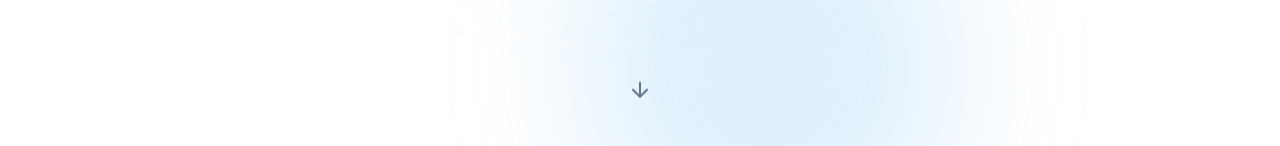
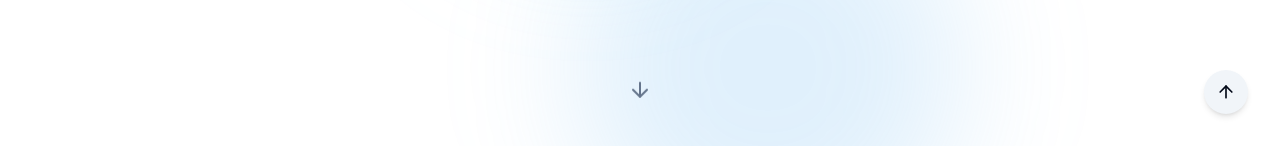
Before and after one commit to steven5005/cloud-craft-profile, a React (Vite) app: page / in a window 1280 px wide. Shown: the part 654-800 px from the top of the page. Built offline with nearby package versions, Linux system fonts and the light colour scheme.

Commit message:
Move scroll-to-top button
Move the scroll-to-top button to the corner of the page.

```diff
--- a/src/components/Footer.tsx
+++ b/src/components/Footer.tsx
@@ -7,23 +7,23 @@ const Footer = () => {
   };
 
   return (
-    <footer className="py-12 bg-background border-t border-border">
+    <footer className="py-12 bg-background border-t border-border relative">
       <div className="max-w-7xl mx-auto px-4 sm:px-6 lg:px-8">
-        <div className="flex flex-col md:flex-row justify-between items-center">
-          <div className="mb-4 md:mb-0">
+        <div className="flex justify-center md:justify-start">
           <p className="text-sm text-muted-foreground">
             &copy; {new Date().getFullYear()} Steven Lee. All rights reserved.
           </p>
         </div>
+      </div>
+
+      {/* Fixed position button in the bottom right corner */}
       <button
         onClick={scrollToTop}
-            className="p-2 rounded-full bg-secondary hover:bg-secondary/80 transition-colors"
+        className="fixed bottom-8 right-8 p-3 rounded-full bg-secondary hover:bg-secondary/80 shadow-md transition-colors z-10"
         aria-label="Scroll to top"
       >
         <ArrowUp className="h-5 w-5" />
       </button>
-        </div>
-      </div>
     </footer>
   );
 };
```
Lines whose indentation alone changed are shown as unchanged.
